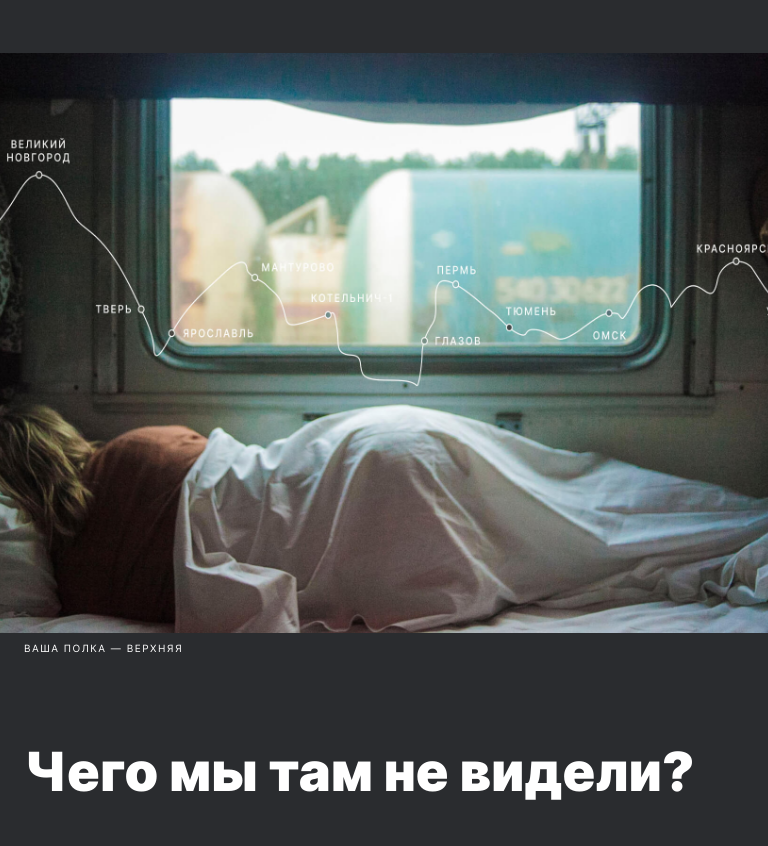
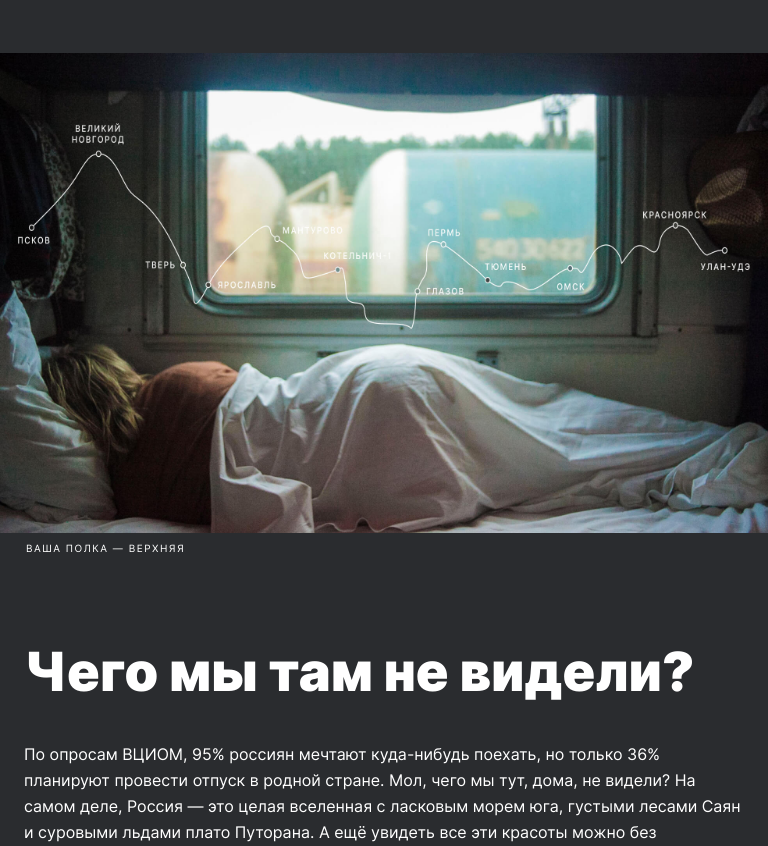
Before and after one commit to Demid3000/russian-travel, a plain HTML site: page index.html in a window 768 px wide. Shown: the part 443-1289 px from the top of the page. Drawn offline with Linux system fonts and the light colour scheme; files whose address does not match are found by name.

Commit message:
ИСправление багов 2 may

```diff
--- a/blocks/cover/__subtitle/cover__subtitle.css
+++ b/blocks/cover/__subtitle/cover__subtitle.css
@@ -1,5 +1,5 @@
 .cover__subtitle {
-    font-family: Inter;
+    font-family: Inter, Arial, sans-serif;
     font-style: normal;
     font-weight: normal;
     cursor:default;
--- a/blocks/cover/__title/cover__title.css
+++ b/blocks/cover/__title/cover__title.css
@@ -4,7 +4,7 @@
     color: white;
     text-decoration: none;
     max-width: 560px;
-    font-family: Inter;
+    font-family: Inter, Arial, sans-serif;
     font-style: normal;
     font-weight: 900;
     font-size: 72px;
--- a/blocks/lead/__caption/lead__caption.css
+++ b/blocks/lead/__caption/lead__caption.css
@@ -10,11 +10,12 @@
     letter-spacing: 0.15em;
     text-transform: uppercase;
     align-self: start;
+    text-align: center;
 }
 
-@media screen and (min-width: 768px) and (max-width: 1023px) {
+@media screen and (min-width: 768px) and (max-width: 1024px) {
     .lead__caption {
-        padding-left: 24px;
+        padding-left: 26px;
     }
 }
 
--- a/blocks/lead/__image/lead__image.css
+++ b/blocks/lead/__image/lead__image.css
@@ -11,13 +11,21 @@
 }
 
 
-@media screen and (min-width: 768px) and (max-width: 1024px) {
+@media screen and (min-width: 769px) and (max-width: 1024px) {
     .lead__image {
+        max-width: 928px;
         min-height: 580px;
     }
 }
 
-@media screen and (max-width: 767px) {
+@media screen and (min-width: 321px) and (max-width: 768px){
+    .lead__image {
+        max-width: 768px;
+        min-height: 480px;
+    }
+}
+
+@media screen and (max-width: 320px) {
     .lead__image {
         min-height: 200px;
     }
--- a/blocks/lead/lead.css
+++ b/blocks/lead/lead.css
@@ -1,13 +1,18 @@
 .lead {
-    margin: 0 148px;
+    margin: 0 auto;
+    max-width: 984px;
+    width: 100%;
     display: flex;
     flex-direction: column;
     align-items: center;
+    justify-content: center;
 }
+
+
 
 @media screen and (min-width: 1024px) and (max-width: 1279px) {
     .lead {
-        margin: 0 48px;
+        margin: 0 auto;
     }
 }
 
```
